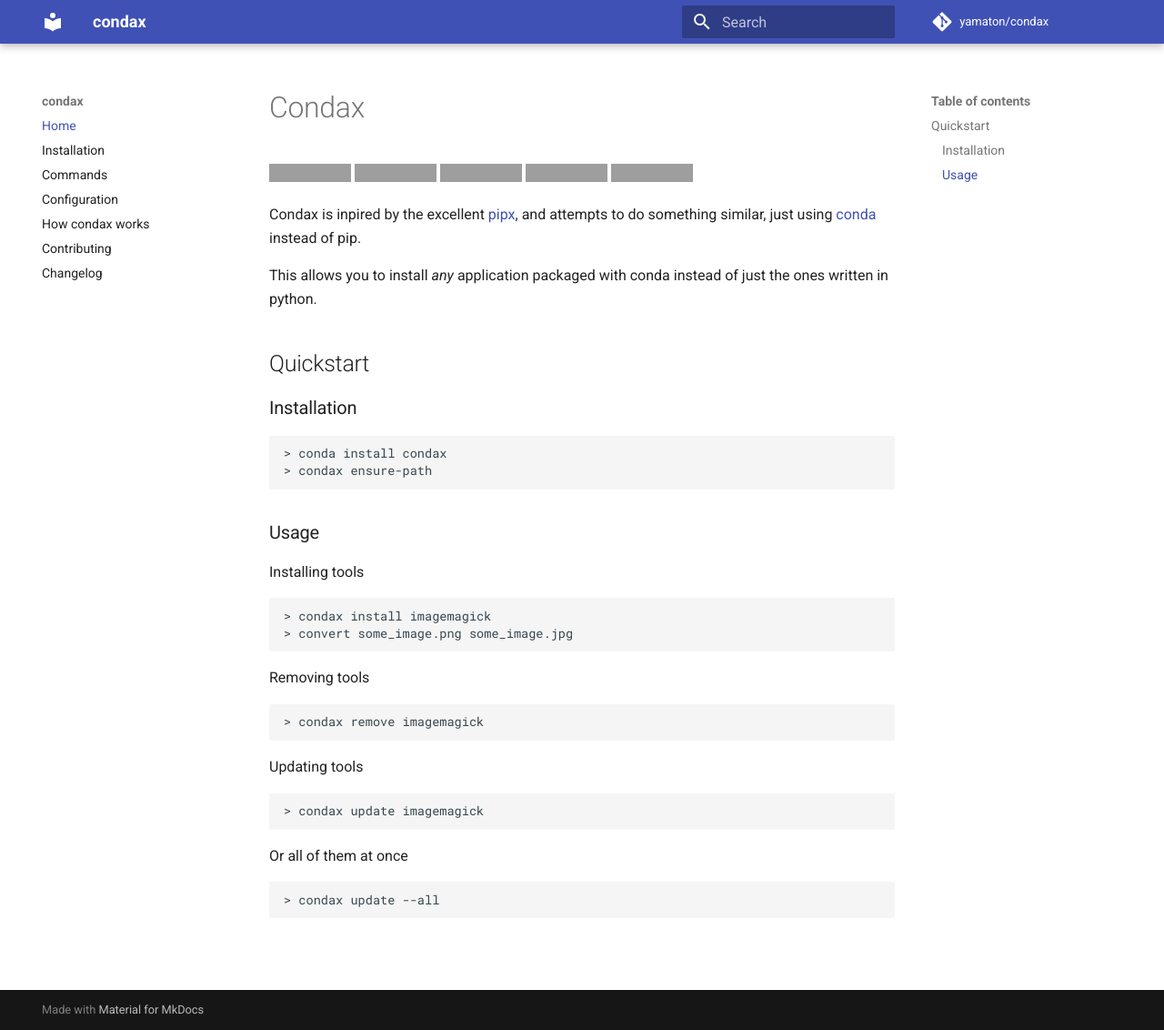
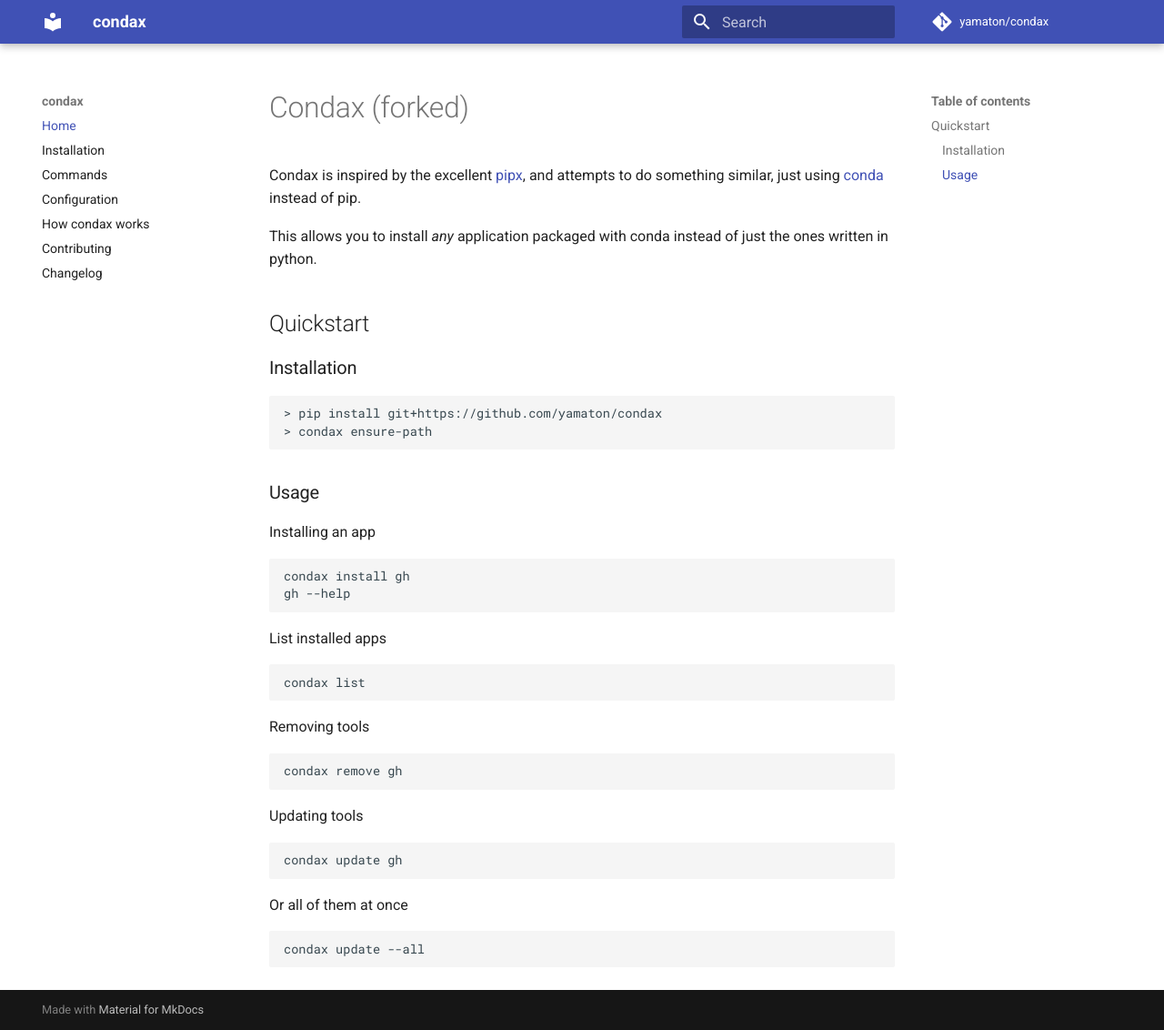
Before and after one commit to mariusvniekerk/condax, an MkDocs documentation site: the page built from docs/index.md, in a window 1280 px wide and 1132 px high. Shown: the whole window at 91% size. Built offline with MkDocs 1.6.1 and Material for MkDocs 9.7.7, drawn with Linux system fonts in a browser that asks for light colours; comment, search, counter and statistics services are not loaded; grey boxes are pictures that could not be loaded.

Commit message:
Update docs slightly

````diff
--- a/docs/index.md
+++ b/docs/index.md
@@ -1,13 +1,8 @@
-# Condax
-
-[![Docs](https://img.shields.io/badge/docs-mkdocs-informational)](https://mariusvniekerk.github.com/condax)
-[![GitHub Workflow Status](https://img.shields.io/github/workflow/status/mariusvniekerk/condax/Python%20package)](https://github.com/mariusvniekerk/condax/actions?query=workflow%3A%22Python+package%22)
-[![Licence: MIT](https://img.shields.io/github/license/mariusvniekerk/condax)](https://github.com/mariusvniekerk/condax/blob/master/LICENSE-MIT)
-[![PyPI](https://img.shields.io/pypi/v/condax)](https://pypi.org/project/condax)
-[![code-style Black](https://img.shields.io/badge/code%20style-black-000000.svg)](https://https://github.com/psf/black)
+# Condax (forked)
 
 
-Condax is inpired by the excellent [pipx](https://github.com/pipxproject/pipx), and attempts to do something similar, just using [conda](https://conda.io/) instead of pip.
+
+Condax is inspired by the excellent [pipx](https://github.com/pipxproject/pipx), and attempts to do something similar, just using [conda](https://conda.io/) instead of pip.
 
 This allows you to install *any* application packaged with conda instead of just the ones  written in python.
 
@@ -15,34 +10,39 @@
 
 ### Installation
 
-```bash
-> conda install condax
+```shell
+> pip install git+https://github.com/yamaton/condax
 > condax ensure-path
 ```
 
 ### Usage
 
-Installing tools
+Installing an app
 
-```bash
-> condax install imagemagick
-> convert some_image.png some_image.jpg
+```shell
+condax install gh
+gh --help
+```
+
+List installed apps
+```shell
+condax list
 ```
 
 Removing tools
 
-```bash
-> condax remove imagemagick
+```shell
+condax remove gh
 ```
 
 Updating tools
 
-```
-> condax update imagemagick
+```shell
+condax update gh
 ```
 
 Or all of them at once
 
+```shell
+condax update --all
 ```
-> condax update --all
-```
````
